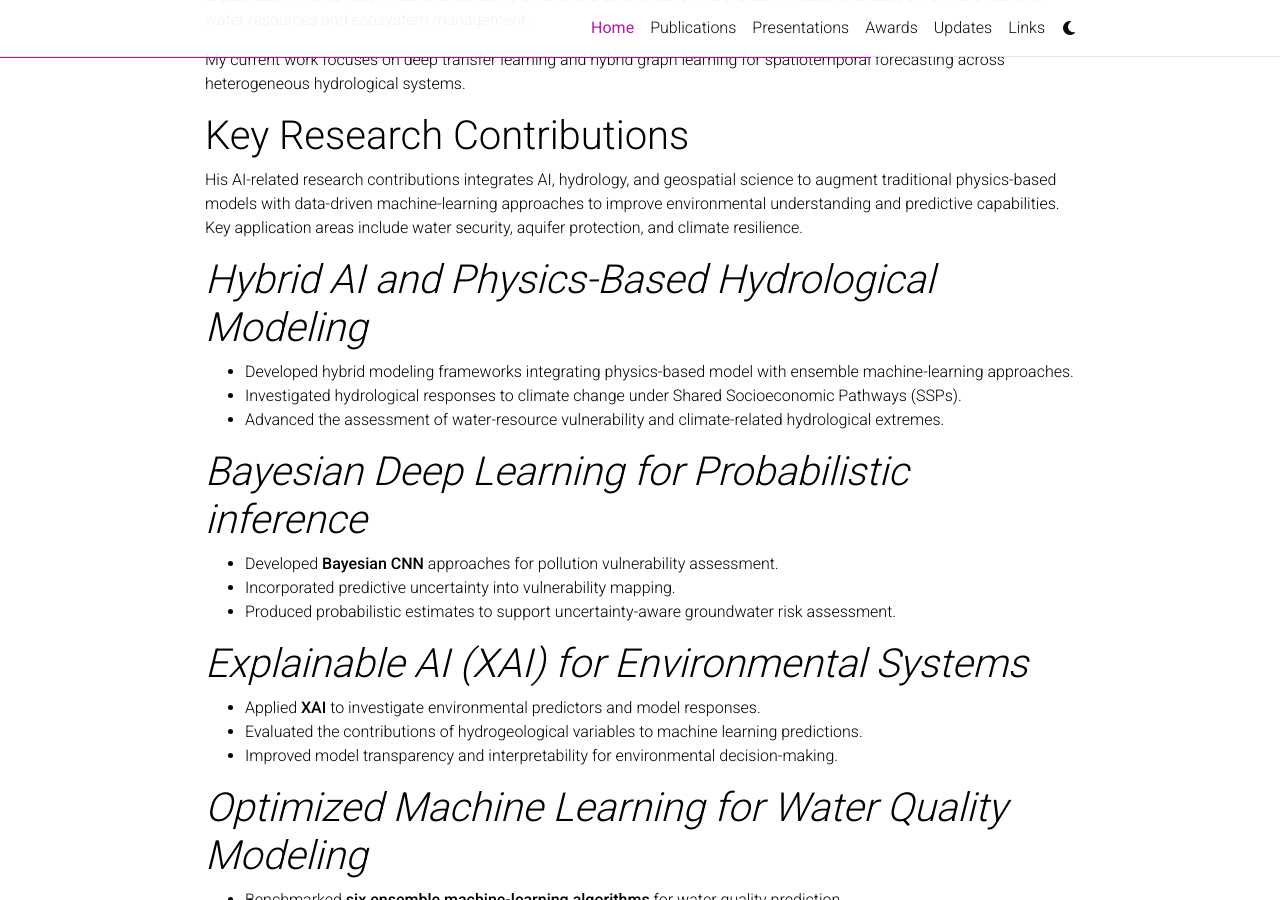
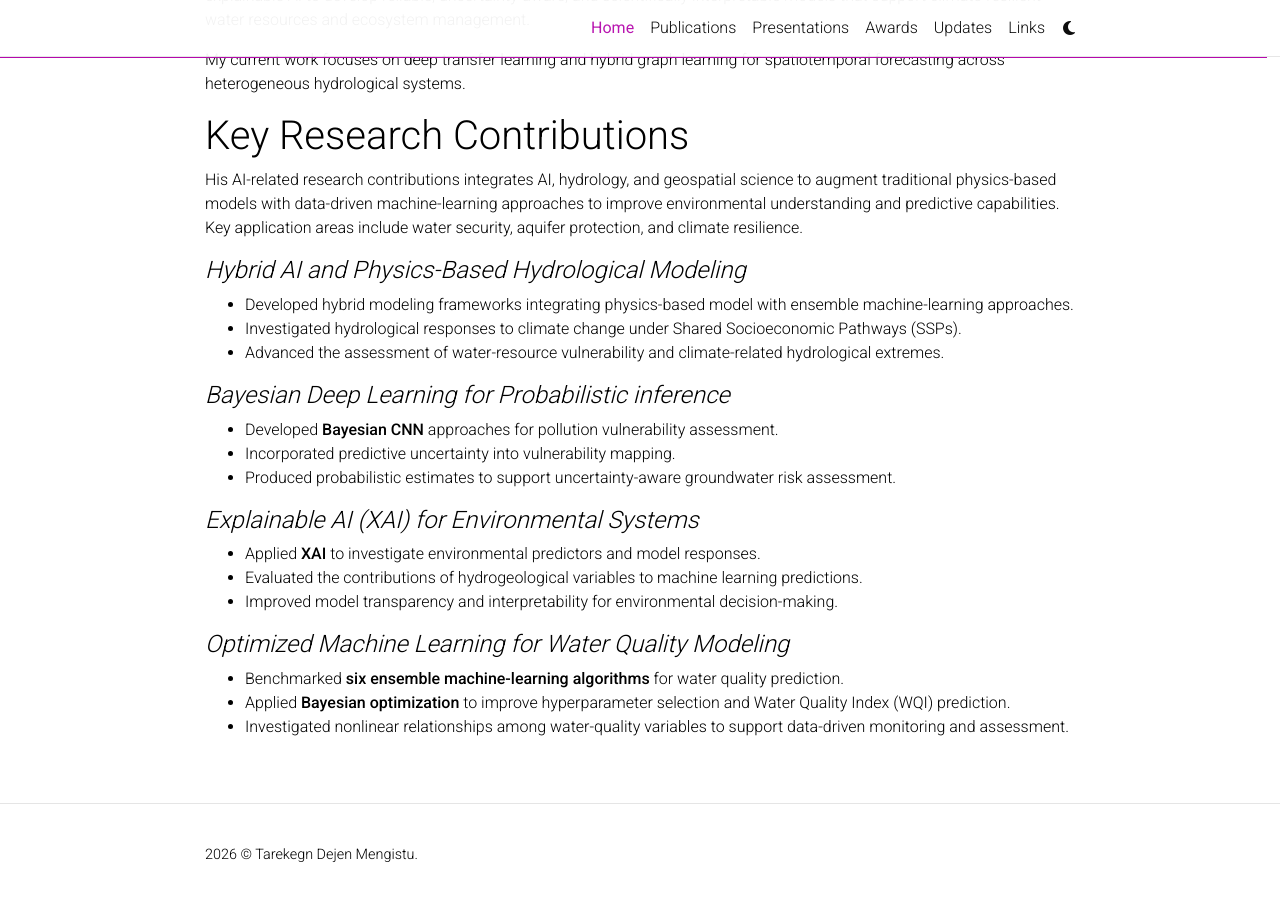
Before and after one commit to tdmengistu/tdmengistu.github.io, a Jekyll site: the page built from _pages/about.md, in a window 1280 px wide and 900 px high, scrolled down 481 px. Built offline with Jekyll 4.4.1, drawn with Linux system fonts in a browser that asks for light colours; a style sheet for code colours, icons or effects is not loaded.

```diff
--- a/_pages/about.md
+++ b/_pages/about.md
@@ -27,25 +27,25 @@ My current work focuses on deep transfer learning and hybrid graph learning for
 
 His AI-related research contributions  integrates AI, hydrology, and geospatial science to augment traditional physics-based models with data-driven machine-learning approaches to improve environmental understanding and predictive capabilities. Key application areas include water security, aquifer protection, and climate resilience.
 
-# *Hybrid AI and Physics-Based Hydrological Modeling*
+#### *Hybrid AI and Physics-Based Hydrological Modeling*
 
 - Developed hybrid modeling frameworks integrating physics-based model with ensemble machine-learning approaches.
 - Investigated hydrological responses to climate change under Shared Socioeconomic Pathways (SSPs).
 - Advanced the assessment of water-resource vulnerability and climate-related hydrological extremes.
 
-# *Bayesian Deep Learning for Probabilistic inference*
+#### *Bayesian Deep Learning for Probabilistic inference*
 
 - Developed **Bayesian CNN** approaches for pollution vulnerability assessment.
 - Incorporated predictive uncertainty into vulnerability mapping.
 - Produced probabilistic estimates to support uncertainty-aware groundwater risk assessment.
 
-# *Explainable AI (XAI) for Environmental Systems*
+#### *Explainable AI (XAI) for Environmental Systems*
 
 - Applied **XAI** to investigate environmental predictors and model responses.
 - Evaluated the contributions of hydrogeological variables to machine learning predictions.
 - Improved model transparency and interpretability for environmental decision-making.
 
-# *Optimized Machine Learning for Water Quality Modeling*
+#### *Optimized Machine Learning for Water Quality Modeling*
 
 - Benchmarked **six ensemble machine-learning algorithms** for water quality prediction.
 - Applied **Bayesian optimization** to improve hyperparameter selection and Water Quality Index (WQI) prediction.
```
